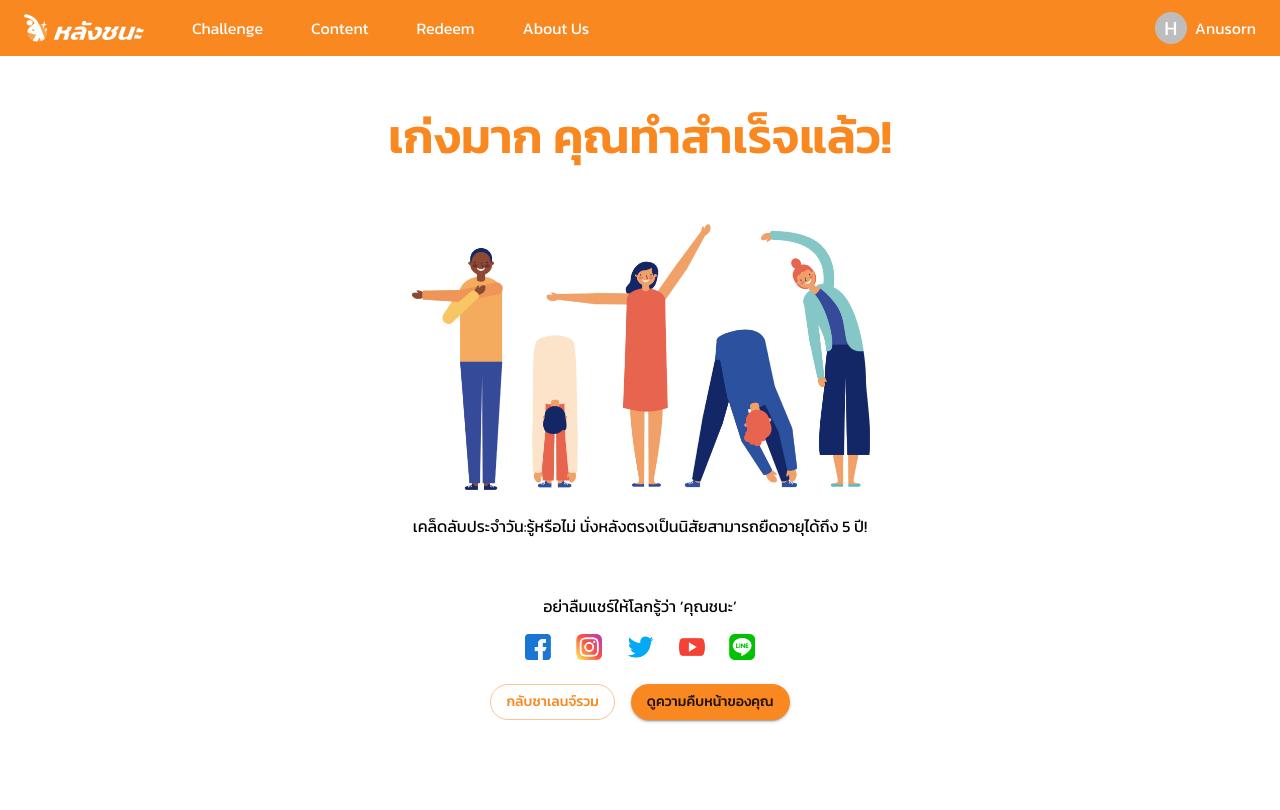
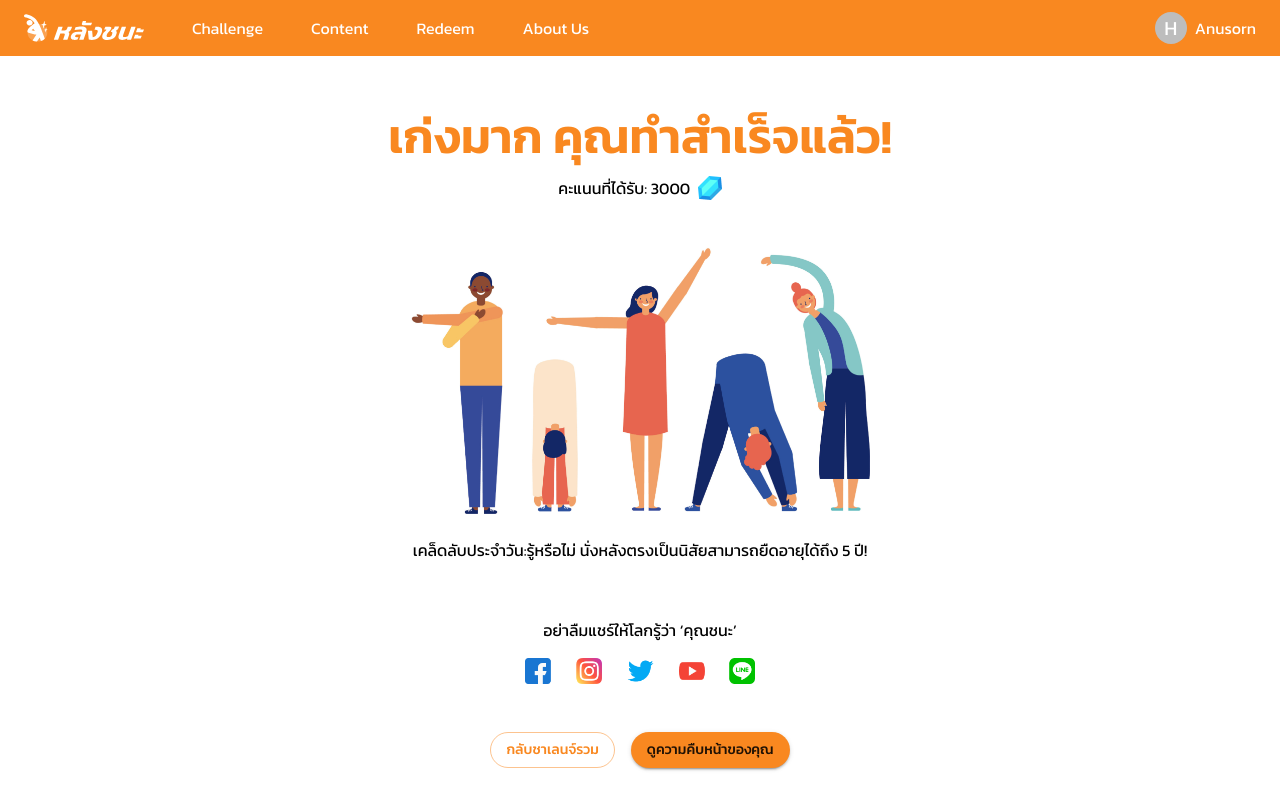
Before and after one commit to WebmasterCamp/ywc18-workshop-b, a Next.js app: page /game/finish in a window 1280 px wide. Shown: the top 810 px of the page. Built offline with nearby package versions, Linux system fonts and the light colour scheme.

Commit message:
feat: add finish gem

```diff
--- a/src/pages/game/finish.tsx
+++ b/src/pages/game/finish.tsx
@@ -19,7 +19,7 @@ const BaseHeader = styled(Typography)`
   text-align: center;
   color: #f98820;
 
-  margin: 56px;
+  margin: 56px 0 0;
 `
 
 const ImageBig = styled.img`
@@ -49,6 +49,12 @@ const GameFinish = () => {
     <Container>
       <TextCenter>
         <BaseHeader variant="h1">เก่งมาก คุณทำสำเร็จแล้ว!</BaseHeader>
+        <p style={{ display: 'flex', alignItems: 'center', justifyContent: 'center' }}>
+          คะแนนที่ได้รับ: 3000&nbsp;&nbsp;
+          <img src="/img/gem2x.png" alt="" width="24" height="24" />
+        </p>
+
+        <br />
         <ImageBig src="/img/game_finish.png" alt="" />
 
         <p>
@@ -63,6 +69,7 @@ const GameFinish = () => {
           <ImageSocial src="/img/share.png" alt="" />
         </div>
 
+        <br />
         <br />
         <Row>
           <Column
```
Also changed, not shown: public/img/gem2x.png (added).
